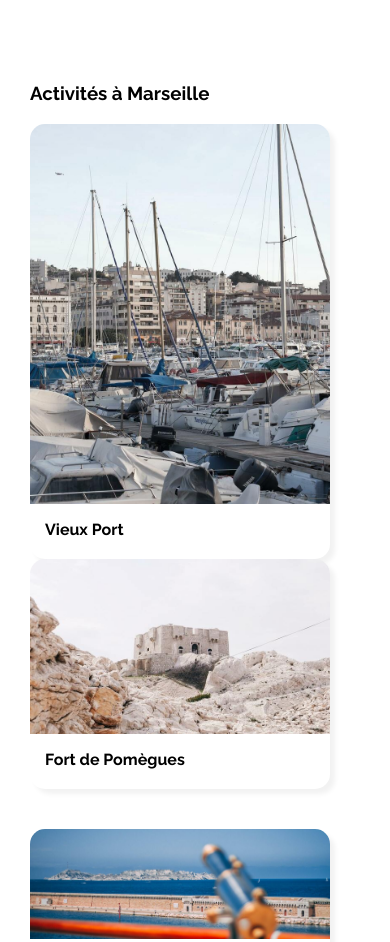
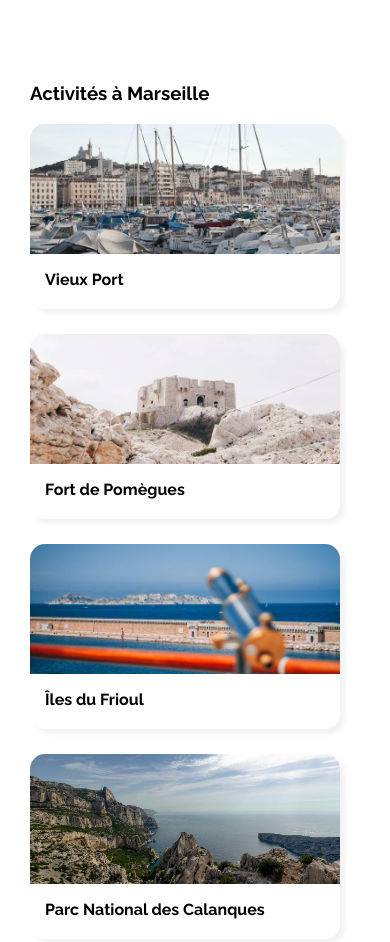
Before and after one commit to Leo31B/reservia, a plain HTML site: page home.html in a window 390 px wide. Shown: the part 2840-3782 px from the top of the page. Drawn offline with Linux system fonts and the light colour scheme.

Commit message:
responsive done

```diff
--- a/home.css
+++ b/home.css
@@ -496,6 +496,33 @@
     position: relative;
     bottom: 35px;
   }
+  .caseL1{
+    width: 310px;
+    height: 185px;
+    margin-bottom: 25px;
+  }
+  .caseL1 img{
+    width: 310px;
+    height: 130px;
+  }
+  .caseM1{
+    width: 310px;
+    height: 185px;
+    margin-bottom: 25px;
+  }
+  .caseM1 img{
+    width: 310px;
+    height: 130px;
+  }
+  .caseS1{
+    width: 310px;
+    height: 185px;
+    margin-bottom: 25px;
+  }
+  .caseS1 img{
+    width: 310px;
+    height: 130px;
+  }
 }
 
 /*ORDI*/
```
